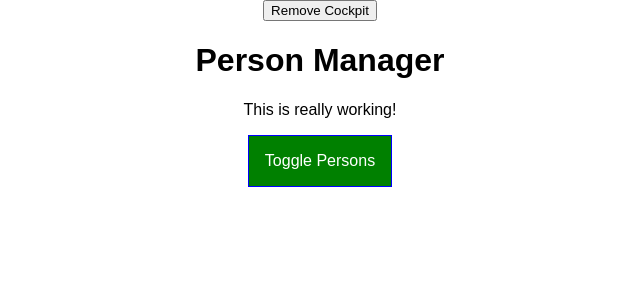
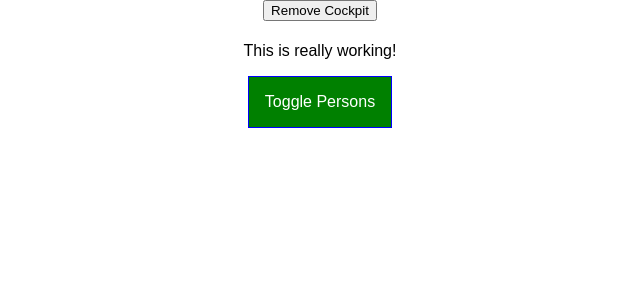
Before and after one commit to DuncanMoyo/react-final-tutorial, a React app: page / in a window 1280 px wide. Shown: the top 300 px of the page, without its empty margins (320-960 px from the left). Built offline with nearby package versions, Linux system fonts and the light colour scheme.

Commit message:
another form of HOCs

```diff
--- a/src/containers/App.js
+++ b/src/containers/App.js
@@ -2,7 +2,8 @@ import React, { Component } from "react";
 import classes from "./App.css";
 import Persons from "../components/Persons/Persons";
 import Cockpit from "../components/Cockpit/Cockpit";
-import WithClass from "../hoc/WithClass";
+import withClass from "../hoc/withClass";
+import Aux from '../hoc/Auxillary'
 
 
 class App extends Component {
@@ -91,7 +92,7 @@ class App extends Component {
     }
 
     return (
-      <WithClass classes={classes.App}>
+      <Aux>
         <button
           onClick={() => {
             this.setState({ showCockpit: false });
@@ -108,10 +109,10 @@ class App extends Component {
           />
         ) : null}
         {persons}
-      </WithClass>
+      </Aux>
     );
     // return React.createElement('div', {className: 'App'}, React.createElement('h1', null, 'Does this work now?'));
   }
 }
 
-export default App;
+export default withClass(App, classes.App);
--- a/src/hoc/WithClass.js
+++ b/src/hoc/WithClass.js
@@ -1,8 +1,11 @@
 import React from "react";
 
-const WithClass = props => (
-  <div className={props.classes}>{props.children}</div>
-)
+const withClass = (WrapperComponent, className) => {
+  return (props) => (
+    <div className={className}>
+      <WrapperComponent />
+    </div>
+  );
+};
 
-
-export default WithClass;
+export default withClass;
```
